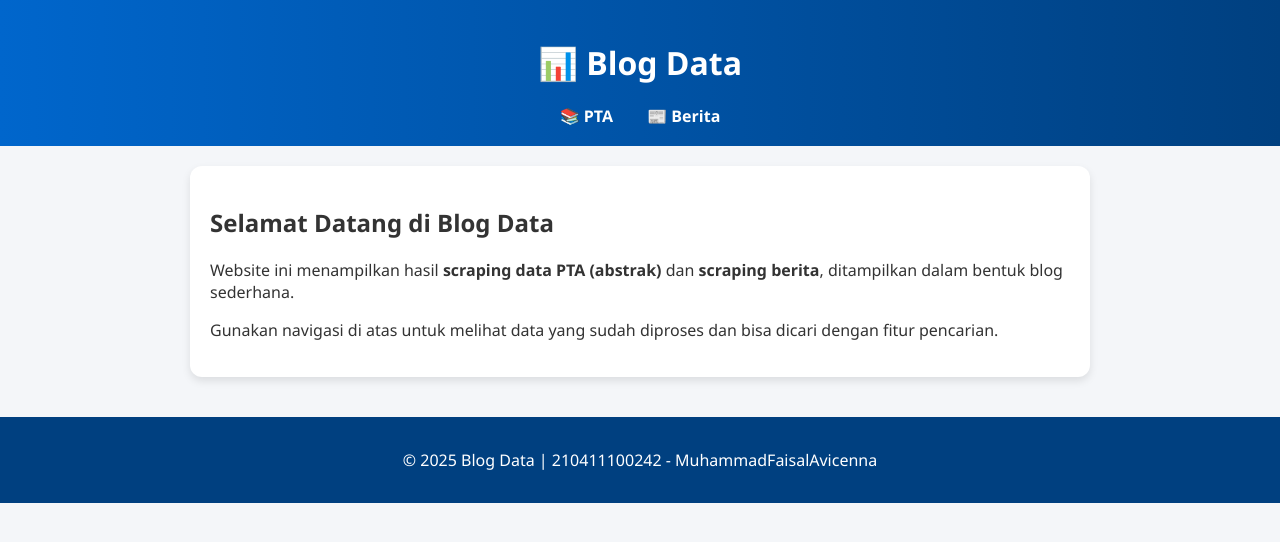
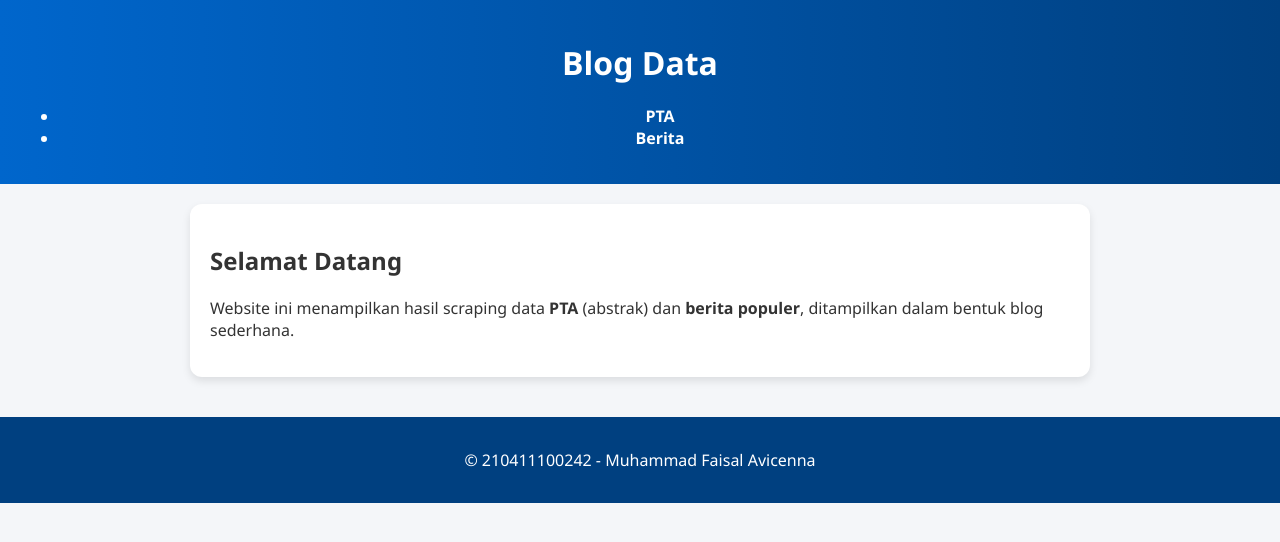
Before and after one commit to MuhammadFaisalAvicenna/ppw, a plain HTML site: page indexcrawling.html in a window 1280 px wide. Drawn offline with Linux system fonts and the light colour scheme.

Commit message:
Update indexcrawling.html
Signed-off-by: hiisalvic <112039623+MuhammadFaisalAvicenna@users.noreply.github.com>

```diff
--- a/indexcrawling.html
+++ b/indexcrawling.html
@@ -2,33 +2,36 @@
 <html lang="id">
 <head>
   <meta charset="UTF-8">
+  <meta name="viewport" content="width=device-width, initial-scale=1.0">
   <title>Blog Data - PTA & Berita</title>
   <link rel="stylesheet" href="style.css">
 </head>
 <body>
   <header>
-    <h1>📊 Blog Data</h1>
-    <nav>
-      <a href="pta.html">📚 PTA</a>
-      <a href="berita.html">📰 Berita</a>
-    </nav>
+    <div class="container">
+      <h1>Blog Data</h1>
+      <nav>
+        <ul>
+          <li><a href="pta.html">PTA</a></li>
+          <li><a href="berita.html">Berita</a></li>
+        </ul>
+      </nav>
+    </div>
   </header>
 
   <main>
-    <section>
-      <h2>Selamat Datang di Blog Data</h2>
+    <section class="intro">
+      <h2>Selamat Datang</h2>
       <p>
-        Website ini menampilkan hasil <b>scraping data PTA (abstrak)</b> dan
-        <b>scraping berita</b>, ditampilkan dalam bentuk blog sederhana.
-      </p>
-      <p>
-        Gunakan navigasi di atas untuk melihat data yang sudah diproses dan bisa dicari dengan fitur pencarian.
+        Website ini menampilkan hasil scraping data
+        <strong>PTA</strong> (abstrak) dan <strong>berita populer</strong>,
+        ditampilkan dalam bentuk blog sederhana.
       </p>
     </section>
   </main>
 
   <footer>
-    <p>© 2025 Blog Data | 210411100242 - MuhammadFaisalAvicenna</p>
+    <p>&copy; 210411100242 - Muhammad Faisal Avicenna</p>
   </footer>
 </body>
 </html>
```
